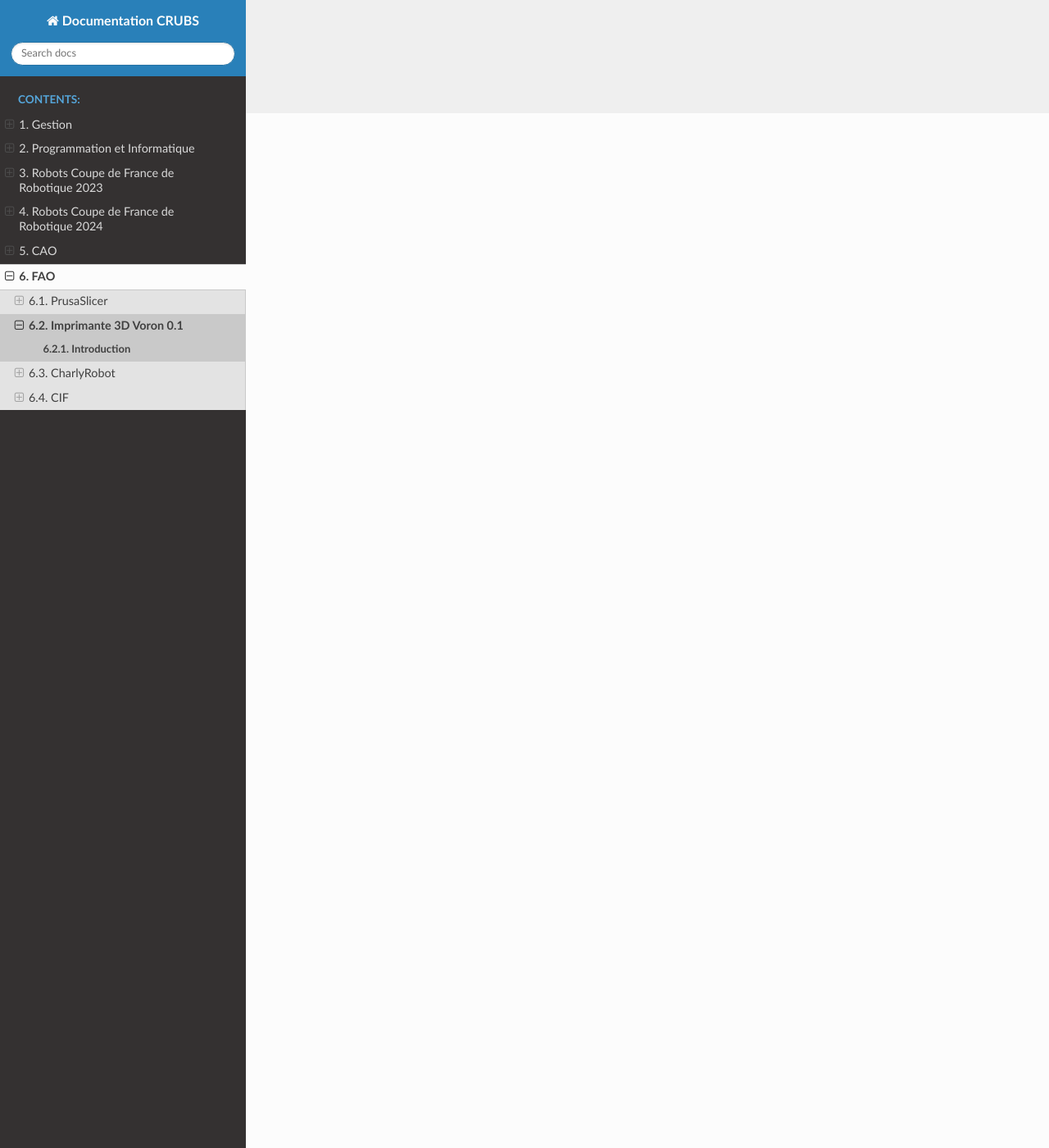
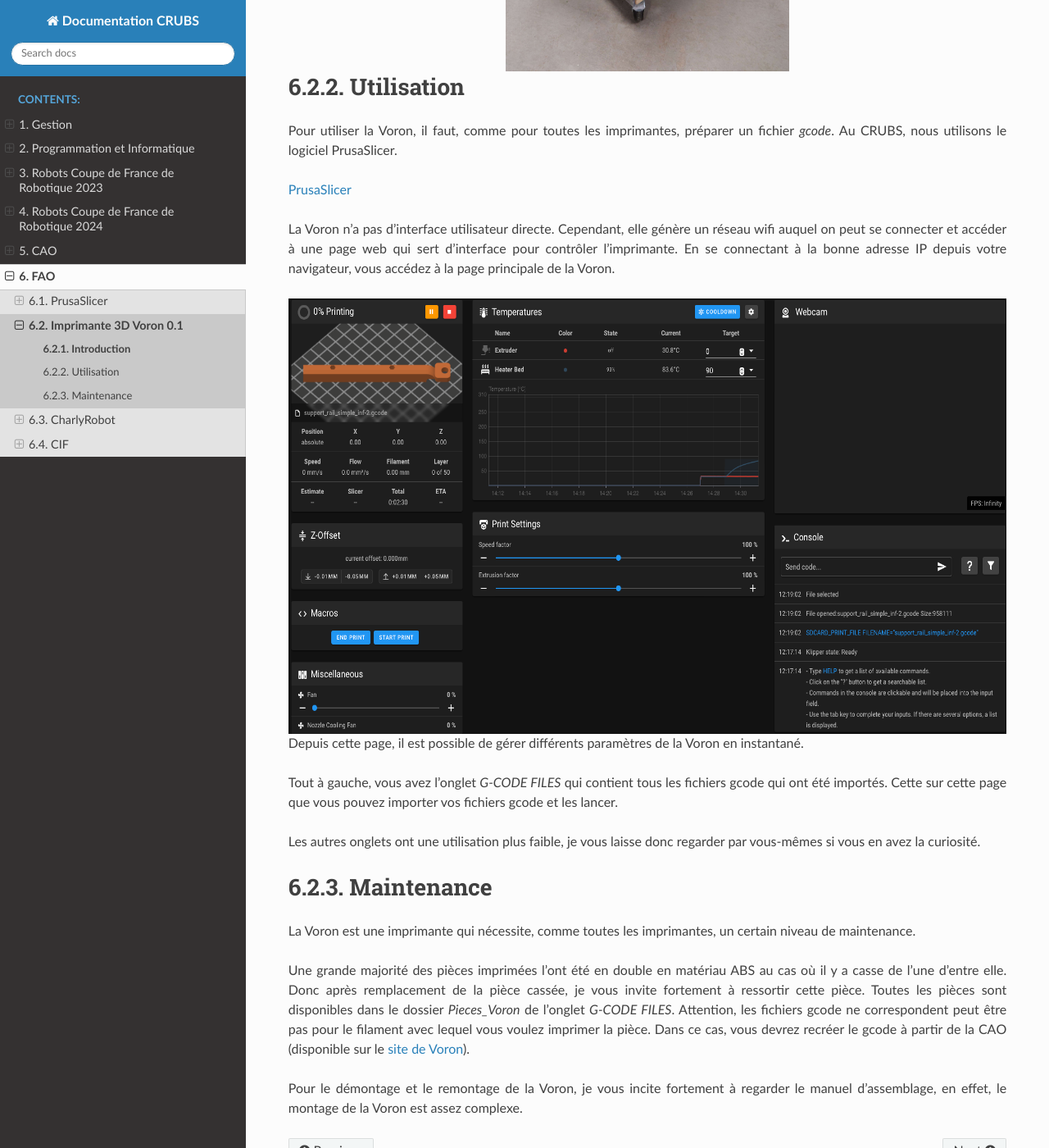
Before and after one commit to CRUBS/Documentation, a Sphinx documentation site: the page built from docs/source/FAO/Voron.rst, in a window 1280 px wide and 1400 px high, scrolled down 1262 px. Shown: the whole window at 82% size. Built offline with Sphinx 7.4.7 and the Read the Docs theme 2.0.0, drawn with Linux system fonts in a browser that asks for light colours; pages that are not in the unit, such as notebooks, are missing from menus; some of the changed text lies outside the part shown.

Commit message:
Ecriture doc voron

```diff
--- a/docs/source/FAO/Voron.rst
+++ b/docs/source/FAO/Voron.rst
@@ -1,4 +1,64 @@
 Introduction
 ============
 
-L'imprimante 3D Voron0.1 est un projet communautaire opensource. Tous les inforamtions relatives a l'imprimante est disponible sur le `site officiel de Voron <https://vorondesign.com/voron0.1>`_
+L'imprimante 3D Voron0.1 est un projet communautaire opensource. Toutes les informations relatives à l'imprimante sont
+disponibles sur le `site officiel de Voron <https://vorondesign.com/voron0.1>`_. C'est une imprimante de petite taille
+et réputée pour sa vitesse et sa précision d'impression.
+
+Voici une image de la Voron du CRUBS.
+
+.. image:: images/voron/voron.jpg
+   :scale: 10 %
+   :align: center
+   :class: with_shadow
+
+Toutes les pièces rouges ont été imprimées en ABS et les autres pièces ont été achetées puis montées afin de donner
+cette imprimante.
+
+De par sa petite taille et avec sa caisse de transport, la Voron est un atout à emporter à
+la coupe de France de robotique.
+
+.. image:: images/voron/caisse_voron.jpg
+   :scale: 10 %
+   :align: center
+   :class: with_shadow
+
+Utilisation
+===========
+
+Pour utiliser la Voron, il faut, comme pour toutes les imprimantes, préparer un fichier *gcode*. Au CRUBS,
+nous utilisons le logiciel PrusaSlicer.
+
+:doc:`/FAO/PrusaSlicer`
+
+La Voron n'a pas d'interface utilisateur directe. Cependant, elle génère un réseau wifi auquel on peut se connecter
+et accéder à une page web qui sert d'interface pour contrôler l'imprimante. En se connectant à la bonne adresse IP
+depuis votre navigateur, vous accédez à la page principale de la Voron.
+
+.. image:: images/voron/main_voron.png
+   :scale: 60 %
+   :align: center
+   :class: with_shadow
+
+Depuis cette page, il est possible de gérer différents paramètres de la Voron en instantané.
+
+Tout à gauche, vous avez l'onglet *G-CODE FILES* qui contient tous les fichiers gcode qui ont été importés.
+Cette sur cette page que vous pouvez importer vos fichiers gcode et les lancer.
+
+Les autres onglets ont une utilisation plus faible, je vous laisse donc regarder par vous-mêmes si vous en avez
+la curiosité.
+
+Maintenance
+===========
+
+La Voron est une imprimante qui nécessite, comme toutes les imprimantes, un certain niveau de maintenance.
+
+Une grande majorité des pièces imprimées l'ont été en double en matériau ABS au cas où il y a casse
+de l'une d'entre elle. Donc après remplacement de la pièce cassée, je vous invite fortement à ressortir cette pièce.
+Toutes les pièces sont disponibles dans le dossier *Pieces_Voron* de l'onglet *G-CODE FILES*. Attention,
+les fichiers gcode ne correspondent peut être pas pour le filament avec lequel vous voulez imprimer la pièce.
+Dans ce cas, vous devrez recréer le gcode à partir de la CAO
+(disponible sur le `site de Voron <https://vorondesign.com/voron0.1>`_).
+
+Pour le démontage et le remontage de la Voron, je vous incite fortement à regarder le manuel d'assemblage, en effet,
+le montage de la Voron est assez complexe.
```
Also changed, not shown: docs/source/FAO/Tree-Voron.rst (+23 -1 lines), docs/source/FAO/images/voron/caisse_voron.jpg (added), docs/source/FAO/images/voron/main_voron.png (added), docs/source/FAO/images/voron/voron.jpg (added).
